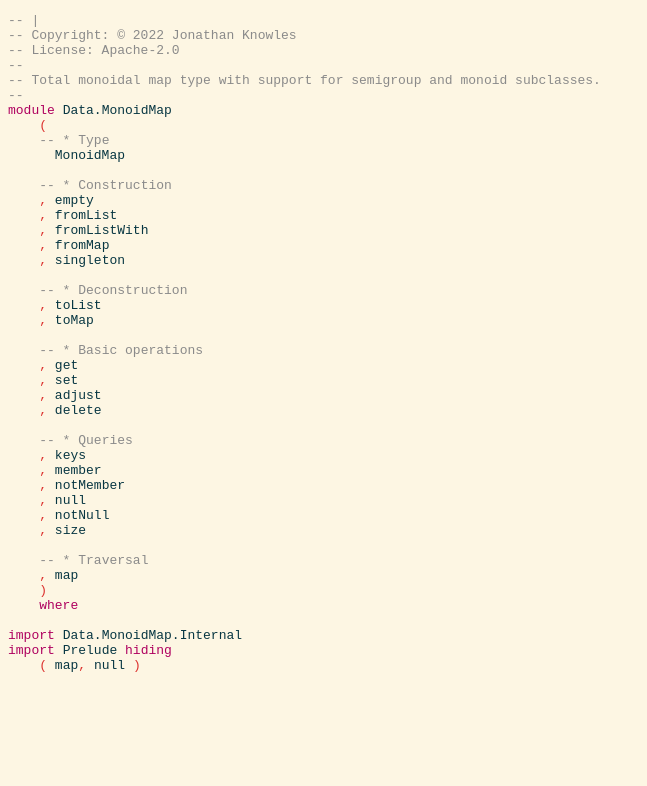
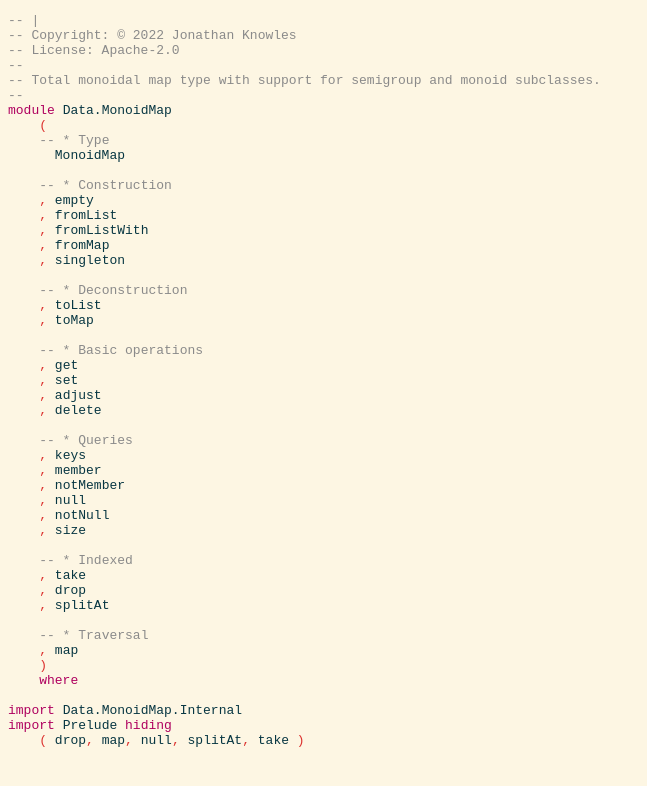
Before and after one commit to jonathanknowles/monoidmap, a plain HTML site: page src/Data.MonoidMap.html in a window 1280 px wide. Shown: the whole page, without its empty margins (0-647 px from the left). Drawn offline with Linux system fonts and the light colour scheme.

Commit message:
Deploying to gh-pages from @ jonathanknowles/monoidmap@35f98c1853d61eb79fb963bc976c6d1a525becc9 🚀

```diff
--- a/src/Data.MonoidMap.html
+++ b/src/Data.MonoidMap.html
@@ -34,12 +34,17 @@
 </span><span id="line-34"></span><span>    </span><span class="hs-special">,</span><span> </span><span class="annot"><span class="hs-identifier">notNull</span></span><span>
 </span><span id="line-35"></span><span>    </span><span class="hs-special">,</span><span> </span><span class="annot"><span class="hs-identifier">size</span></span><span>
 </span><span id="line-36"></span><span>
-</span><span id="line-37"></span><span>    </span><span class="annot"><span class="hs-comment">-- * Traversal</span></span><span>
-</span><span id="line-38"></span><span>    </span><span class="hs-special">,</span><span> </span><span class="annot"><span class="hs-identifier">map</span></span><span>
-</span><span id="line-39"></span><span>    </span><span class="hs-special">)</span><span>
-</span><span id="line-40"></span><span>    </span><span class="hs-keyword">where</span><span>
+</span><span id="line-37"></span><span>    </span><span class="annot"><span class="hs-comment">-- * Indexed</span></span><span>
+</span><span id="line-38"></span><span>    </span><span class="hs-special">,</span><span> </span><span class="annot"><span class="hs-identifier">take</span></span><span>
+</span><span id="line-39"></span><span>    </span><span class="hs-special">,</span><span> </span><span class="annot"><span class="hs-identifier">drop</span></span><span>
+</span><span id="line-40"></span><span>    </span><span class="hs-special">,</span><span> </span><span class="annot"><span class="hs-identifier">splitAt</span></span><span>
 </span><span id="line-41"></span><span>
-</span><span id="line-42"></span><span class="hs-keyword">import</span><span> </span><span class="annot"><span class="hs-identifier">Data.MonoidMap.Internal</span></span><span>
-</span><span id="line-43"></span><span class="hs-keyword">import</span><span> </span><span class="annot"><span class="hs-identifier">Prelude</span></span><span> </span><span class="hs-keyword">hiding</span><span>
-</span><span id="line-44"></span><span>    </span><span class="hs-special">(</span><span> </span><span class="annot"><span class="hs-identifier">map</span></span><span class="hs-special">,</span><span> </span><span class="annot"><span class="hs-identifier">null</span></span><span> </span><span class="hs-special">)</span><span>
-</span><span id="line-45"></span></pre></body></html>
+</span><span id="line-42"></span><span>    </span><span class="annot"><span class="hs-comment">-- * Traversal</span></span><span>
+</span><span id="line-43"></span><span>    </span><span class="hs-special">,</span><span> </span><span class="annot"><span class="hs-identifier">map</span></span><span>
+</span><span id="line-44"></span><span>    </span><span class="hs-special">)</span><span>
+</span><span id="line-45"></span><span>    </span><span class="hs-keyword">where</span><span>
+</span><span id="line-46"></span><span>
+</span><span id="line-47"></span><span class="hs-keyword">import</span><span> </span><span class="annot"><span class="hs-identifier">Data.MonoidMap.Internal</span></span><span>
+</span><span id="line-48"></span><span class="hs-keyword">import</span><span> </span><span class="annot"><span class="hs-identifier">Prelude</span></span><span> </span><span class="hs-keyword">hiding</span><span>
+</span><span id="line-49"></span><span>    </span><span class="hs-special">(</span><span> </span><span class="annot"><span class="hs-identifier">drop</span></span><span class="hs-special">,</span><span> </span><span class="annot"><span class="hs-identifier">map</span></span><span class="hs-special">,</span><span> </span><span class="annot"><span class="hs-identifier">null</span></span><span class="hs-special">,</span><span> </span><span class="annot"><span class="hs-identifier">splitAt</span></span><span class="hs-special">,</span><span> </span><span class="annot"><span class="hs-identifier">take</span></span><span> </span><span class="hs-special">)</span><span>
+</span><span id="line-50"></span></pre></body></html>
```
Also changed, not shown: Data-MonoidMap.html (+7 -2 lines), doc-index.html (+1 -1 lines), doc-index.json (+1 -1 lines), 1 other file.
